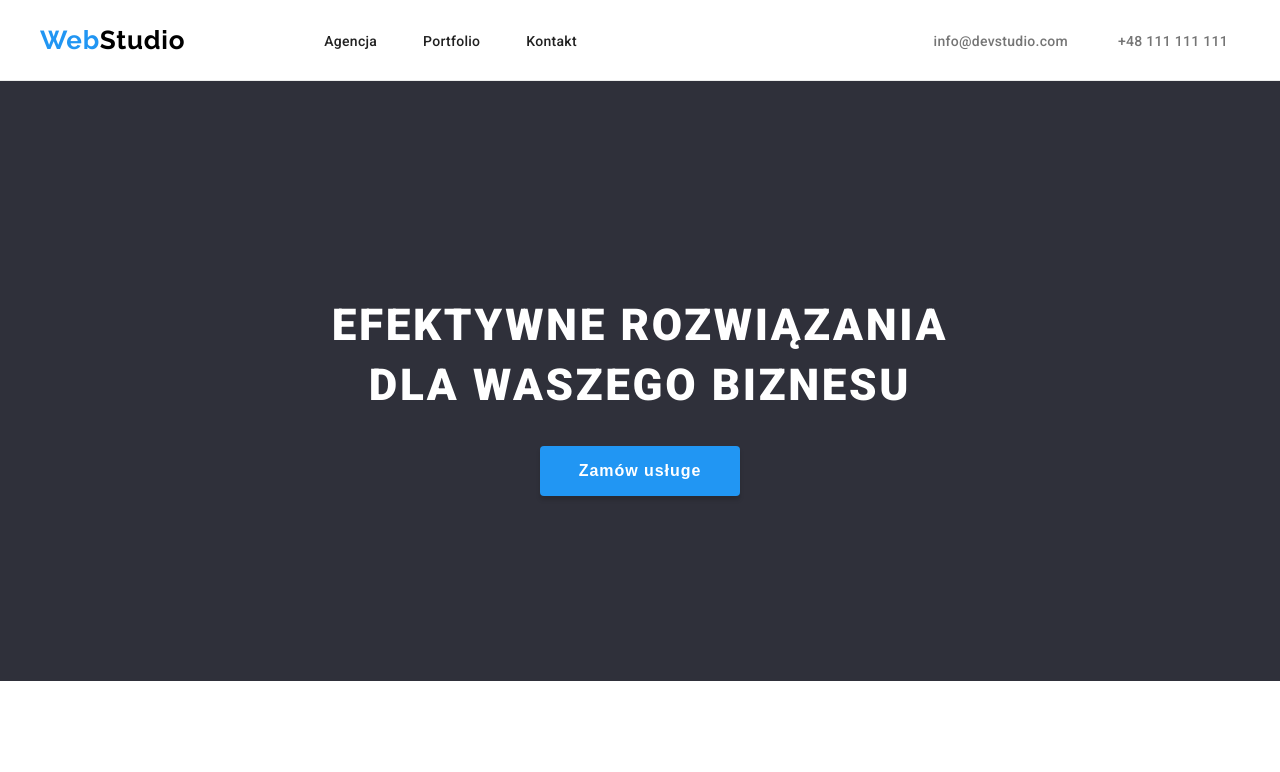
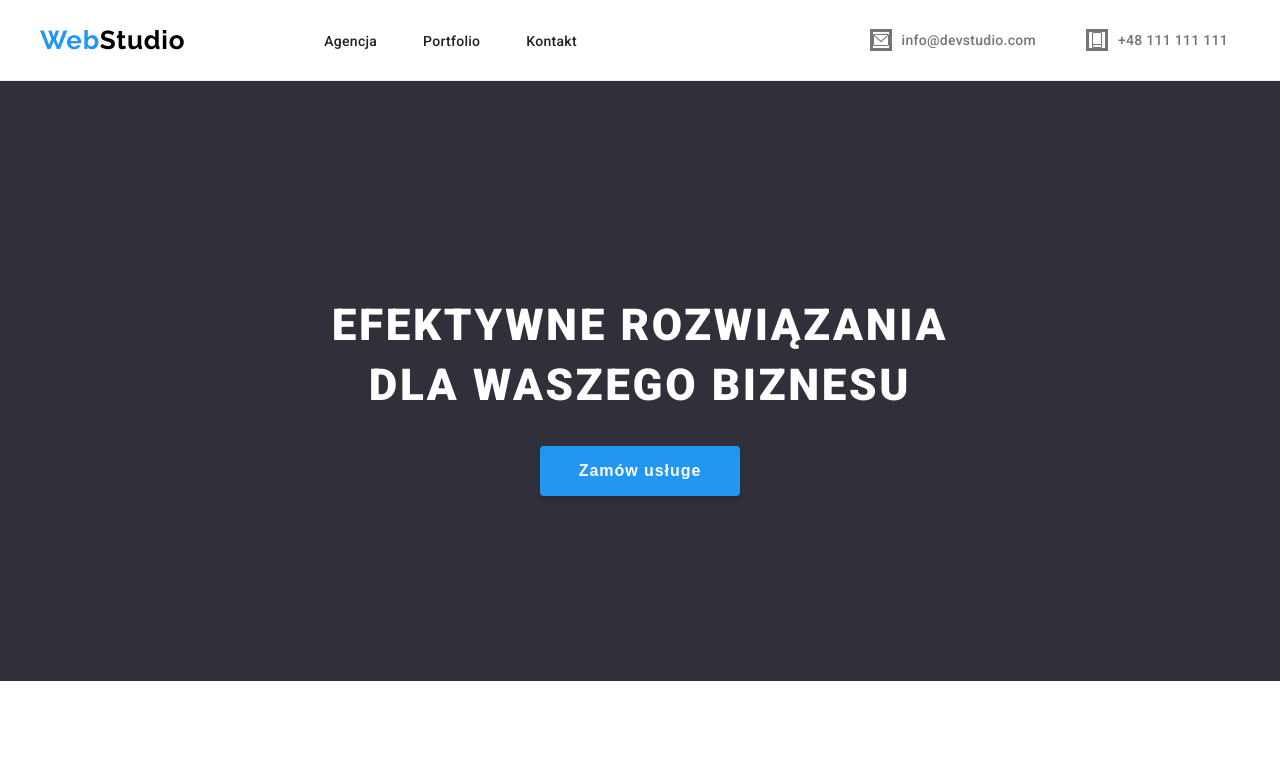
Before and after one commit to Hubuuus/goit-markup-hw-04, a plain HTML site: page index.html in a window 1280 px wide. Shown: the top 772 px of the page. Drawn offline with Linux system fonts and the light colour scheme.

Commit message:
Icony kkontaktu

```diff
--- a/css/styles.css
+++ b/css/styles.css
@@ -21,15 +21,6 @@ body {
 .links {
   text-decoration: none;
   font-size: 14px;
-}
-.link:visited {
-  text-decoration: none;
-  color: var(--brand-article-color);
-}
-.links:focus,
-.links:hover {
-  color: var(--brand-color);
-  outline: none;
 }
 
 .logo-in-header {
@@ -59,6 +50,11 @@ body {
   font-size: 14px;
   line-height: 24px;
   letter-spacing: 0.03em;
+}
+.links:focus,
+.links:hover {
+  color: var(--brand-color);
+  fill: #2196f3;
 }
 .web-blue {
   color: var(--brand-color);
@@ -184,9 +180,15 @@ body {
 .in-line-flex-child-two {
   display: flex;
   align-items: center;
+  padding-right: 12px;
   gap: 50px;
-  padding-right: 12px;
 }
+.in-line-flex-child-two-logo {
+  display: flex;
+  align-items: center;
+  gap: 10px;
+}
+
 .border-header {
   border-bottom: 1px solid #ececec;
   height: 80px;
@@ -194,7 +196,7 @@ body {
 }
 .first-heading-background {
   background: var(--brand-background-color);
-  width: 100%;
+  min-width: auto;
   height: 600px;
   display: flex;
   flex-direction: column;
@@ -264,6 +266,11 @@ body {
   justify-content: center;
   gap: 8px;
 }
+.icons-contact  {
+  border: solid ;
+  fill: #2196f3;
+}
+
 
 :root {
   --brand-background-color: #2f303a;
--- a/index.html
+++ b/index.html
@@ -32,12 +32,23 @@
           <!-- </nav> -->
           <ul class="not-dot in-line-flex-child-two">
             <li>
-              <a class="links links-in-header" href="mailto:info@devstudio.com"
-                >info@devstudio.com</a
+              <a
+                class="in-line-flex-child-two-logo links links-in-header"
+                href="mailto:info@devstudio.com"
+              >
+                <svg class="icons-contact" viewbox="0 0 1 1"  height="16px">
+                  <use href="images/icons.svg#icon-envelope"></use>
+                </svg>
+                info@devstudio.com</a
               >
             </li>
             <li>
-              <a class="links links-in-header" href="tel:+48111111111">+48 111 111 111</a>
+              <a class="in-line-flex-child-two-logo links links-in-header" href="tel:+48111111111">
+                <svg  class="icons-contact" viewbox="0 0 1 1" height="16px">
+                  <use href="images/icons.svg#icon-smartphone"></use>
+                </svg>
+                +48 111 111 111</a
+              >
             </li>
           </ul>
         </div>
```
Also changed, not shown: images/icons.svg (added).
